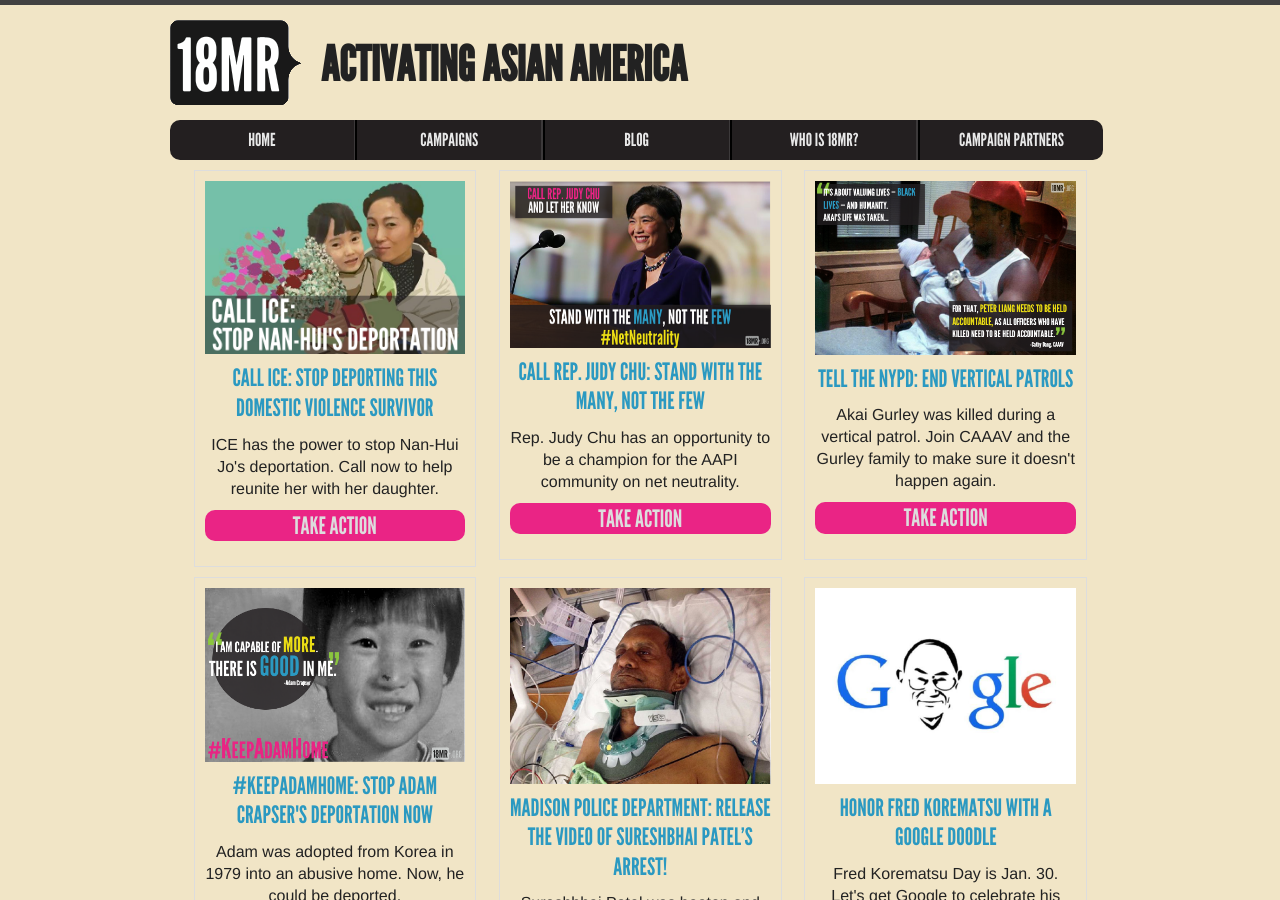
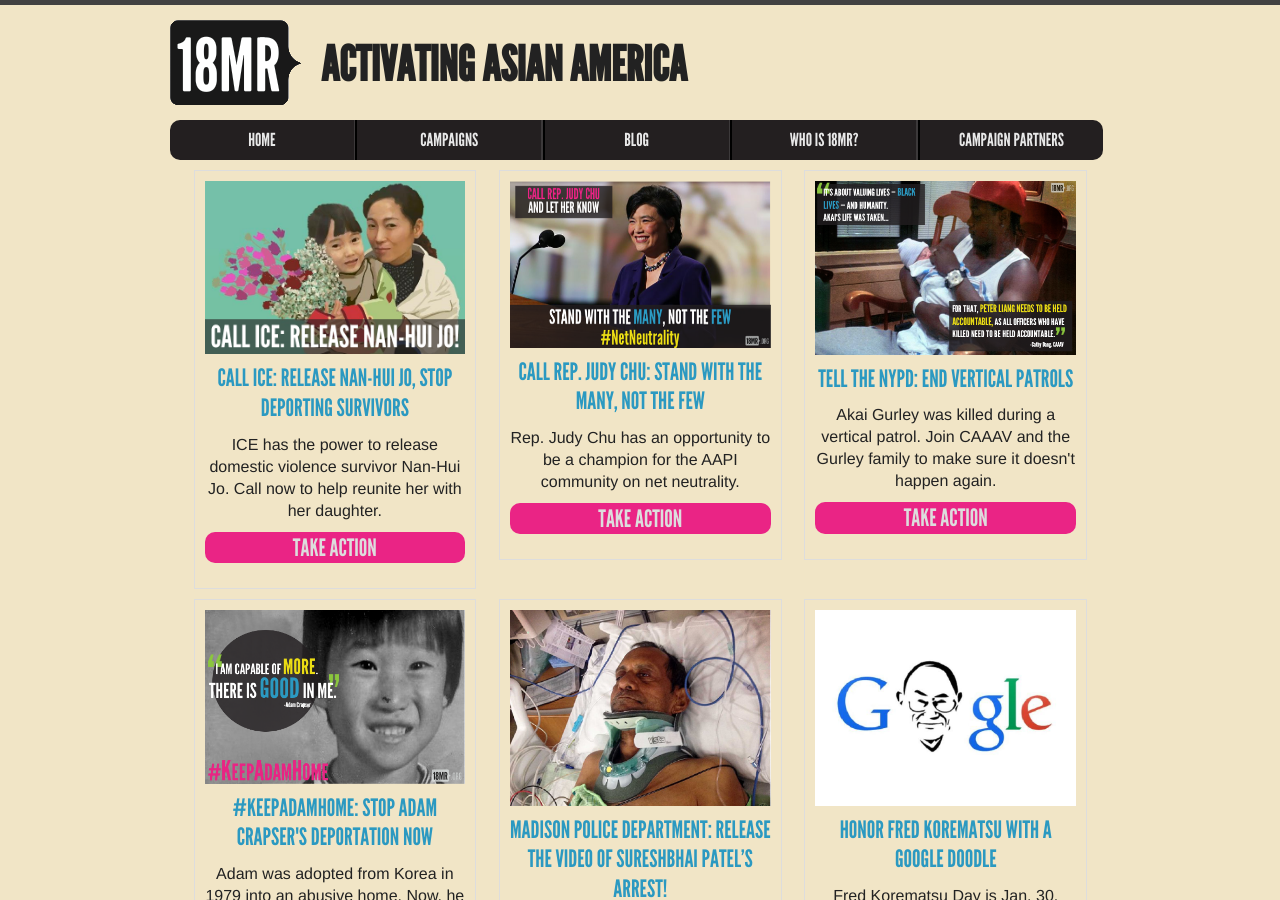
Before and after one commit to 18mr/action, a Jekyll site: the page built from index.html, in a window 1280 px wide and 900 px high. Built offline with Jekyll 4.4.1, drawn with Linux system fonts in a browser that asks for light colours; the list of posts is cut into pages by our own code.

Commit message:
nan-hui jo campaign updates

```diff
--- a/_includes/head.html
+++ b/_includes/head.html
@@ -65,7 +65,7 @@
 
   <script src="{{ baseurl }}/static/js/jquery-1.11.1.min.js"></script>
   <script src="{{ baseurl }}/static/js/main.js"></script>
-  {% if page.title == "Call ICE: Stop Deporting This Domestic Violence Survivor" %}
+  {% if page.title == "Call ICE: Release Nan-Hui Jo, Stop Deporting Survivors" %}
   <script src="{{ baseurl }}/static/js/callice.js"></script>
   {% endif %}
   {% if page.title == "Call Rep. Judy Chu: stand with the many, not the few" %}
--- a/_posts/2015-06-08-nanhui.md
+++ b/_posts/2015-06-08-nanhui.md
@@ -1,10 +1,10 @@
 ---
 layout: petition-page
 permalink: /nanhui/
-title: "Call ICE: Stop Deporting This Domestic Violence Survivor"
+title: "Call ICE: Release Nan-Hui Jo, Stop Deporting Survivors"
 category: campaigns
 featured-image: 'static/images/featured/nanhui.png'
-blurb: "ICE has the power to stop Nan-Hui Jo's deportation. Call now to help reunite her with her daughter."
+blurb: "ICE has the power to release domestic violence survivor Nan-Hui Jo. Call now to help reunite her with her daughter."
 ---
 <ul class="compact" id="phone-errors"></ul>
 
--- a/static/js/callice.js
+++ b/static/js/callice.js
@@ -47,7 +47,8 @@
 
         var data = {
             campaignId: 'nanhui-ice',
-            userPhone: validatePhone(phone)
+            userPhone: validatePhone(phone),
+			zipcode: '00000'
         };
 
         $.ajax({
```
Also changed, not shown: ice-callscript/index.md (+1 -1 lines), static/images/featured/nanhui.png.
